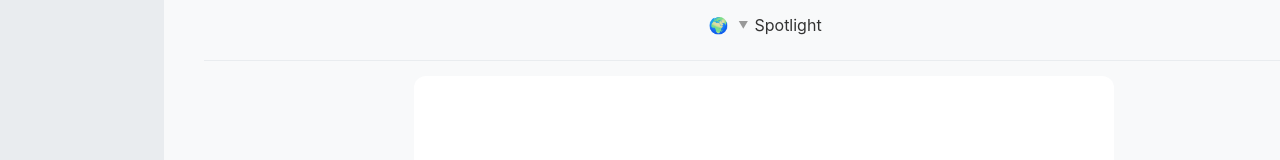
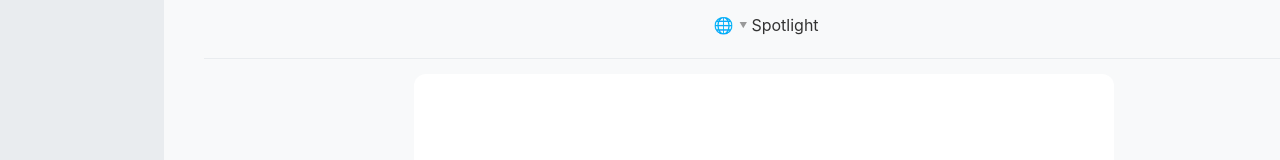
Before and after one commit to mokhtaraim/giftbox-prototype, a React (Create React App) app: page / in a window 1280 px wide. Shown: the top 160 px of the page. Built offline with nearby package versions, Linux system fonts and the light colour scheme.

Commit message:
Match Spotlight header styling to design specifications - updated font, spacing, and icon positioning

```diff
--- a/src/components/Header.js
+++ b/src/components/Header.js
@@ -24,7 +24,7 @@ const Header = ({ currentQuestion, totalQuestions, showProgress = true, language
           <div className="spotlight-text" style={{cursor: 'pointer'}} onClick={() => setShowModal(true)}>
             <span>Spotlight</span>
             <span className="dropdown-arrow">▼</span>
-            <span className="globe-icon">🌍</span>
+            <span className="globe-icon">🌐</span>
           </div>
         </div>
         {showProgress && (
--- a/src/index.css
+++ b/src/index.css
@@ -130,14 +130,14 @@ code {
   display: flex;
   justify-content: center;
   align-items: center;
-  margin-bottom: 12px;
-  padding: 8px 0;
+  margin-bottom: 10px;
+  padding: 6px 0;
 }
 
 .spotlight-text {
   display: flex;
   align-items: center;
-  gap: 6px;
+  gap: 4px;
   font-size: 16px;
   font-weight: 400;
   color: #333;
@@ -145,38 +145,38 @@ code {
 }
 
 .dropdown-arrow {
-  font-size: 10px;
+  font-size: 8px;
   color: #999;
-  margin-left: 4px;
+  margin-left: 2px;
 }
 
 .globe-icon {
   font-size: 16px;
   color: #666;
-  margin-left: 2px;
+  margin-left: 4px;
 }
 
 /* Desktop spotlight header improvements */
 @media (min-width: 768px) {
   .spotlight-header {
     max-width: 800px;
-    margin: 0 auto 10px auto;
+    margin: 0 auto 8px auto;
     padding: 0;
   }
 
   .spotlight-text {
     font-size: 16px;
-    gap: 6px;
+    gap: 4px;
   }
 
   .dropdown-arrow {
-    font-size: 10px;
-    margin-left: 4px;
+    font-size: 8px;
+    margin-left: 2px;
   }
 
   .globe-icon {
     font-size: 16px;
-    margin-left: 2px;
+    margin-left: 4px;
   }
 }
 
```
